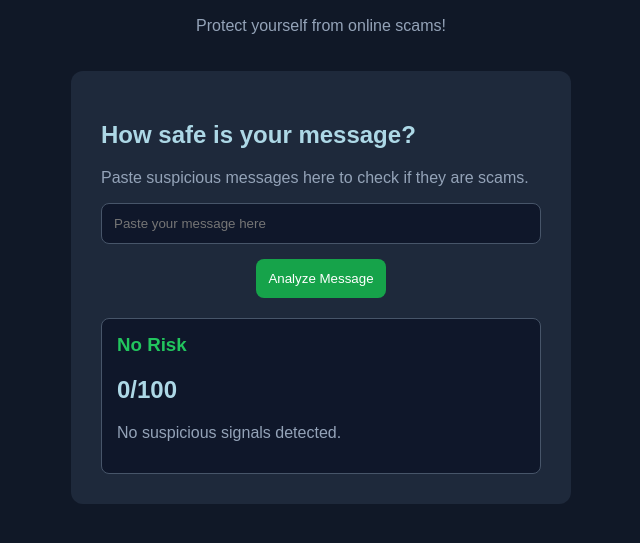
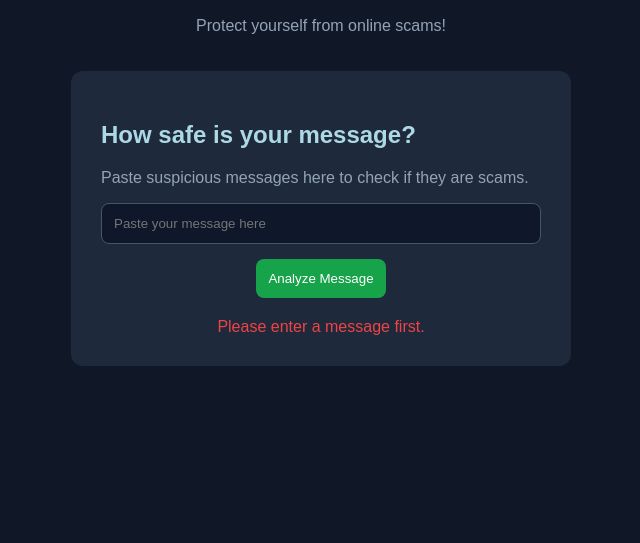
Before and after one commit to hamzahafeezshaikh0-ui/ScamSense, a plain HTML site: page index.html in a window 1280 px wide. Both pictures are taken after a click on the button "Analyze Message". Shown: the part 87-630 px from the top of the page, without its empty margins (319-959 px from the left). Drawn offline with Linux system fonts and the light colour scheme.

Commit message:
Polished input validation and error message styling

```diff
--- a/script.js
+++ b/script.js
@@ -135,15 +135,17 @@ function calculateRisk(findings) {
 
 // Button event
 // Button event
+// Button event
 button.addEventListener("click", function() {
-    const message = input.value.toLowerCase();
+    const message = input.value.trim().toLowerCase();
+
+    if (message === "") {
+        result.innerHTML = '<p class="error-message">Please enter a message first.</p>';
+        return;
+    }
 
     const findings = detectSignals(message);
     const analysis = calculateRisk(findings);
-
-    const reasons = findings.map(
-        finding => finding.category
-    );
 
     result.innerHTML = `
         <h3 class="${analysis.level.toLowerCase().replace(" ", "-")}">
@@ -161,4 +163,5 @@ button.addEventListener("click", function() {
                 ).join("")}
             </ul>
         ` : ""}
-`;})
+    `;
+});
--- a/style.css
+++ b/style.css
@@ -98,3 +98,18 @@ button {
 .no-risk {
     color: #22c55e;
 }
+
+
+.error-message {
+    color: #ef4444;
+    text-align: center;
+    margin: 0;
+    background: none;
+    border: none;
+}
+
+.result-box:has(.error-message) {
+    background: transparent;
+    border: none;
+    padding: 0;
+}
```
Lines whose indentation alone changed are shown as unchanged.
